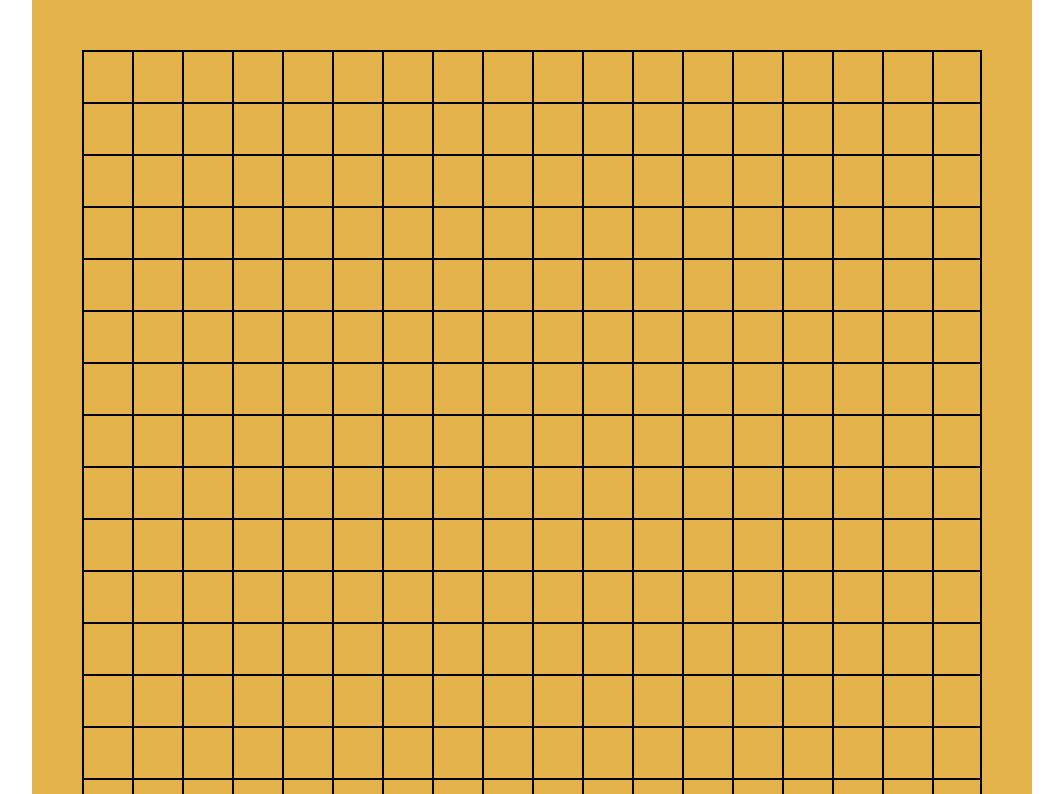
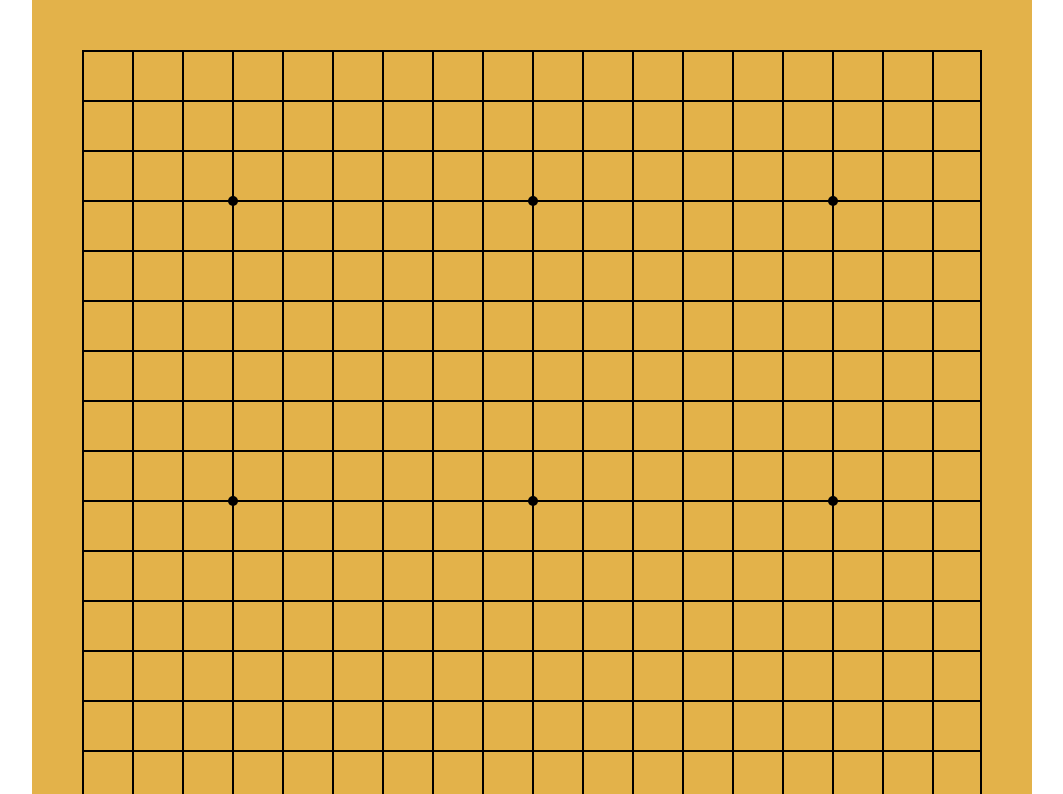
Before and after one commit to DaewoongByun/omok, a Next.js app: page /multi in a window 1280 px wide. Shown: the top 794 px of the page, without its empty margins (108-1171 px from the left). Built offline with nearby package versions, Linux system fonts and the light colour scheme.

Commit message:
점 9개 css

```diff
--- a/components/OmokPan.tsx
+++ b/components/OmokPan.tsx
@@ -10,27 +10,18 @@ type LineProps = {
 function Line({ line, idx }: LineProps) {
   return (
     <>
-      <div
-        className="line"
-        style={{
-          borderBottom: "2px solid black",
-          borderTop: idx === 0 ? "2px solid black" : "",
-        }}
-      >
-        {line.map((turn, i) =>
-          i < 18 ? (
-            <div
-              key={i}
-              className="kan"
-              style={{
-                borderLeft: "2px solid black",
-                borderRight: i === 17 ? "2px solid black" : "",
-              }}
-            ></div>
-          ) : (
-            ""
-          )
-        )}
+      <div className="line">
+        {line.map((turn, i) => (
+          <div
+            key={i}
+            className={i % 6 === 3 && idx % 6 === 3 ? "kan dot" : "kan"}
+            style={{
+              borderLeft: idx !== 18 && i !== 18 ? "2px solid black" : "",
+              borderRight: idx !== 18 && i === 17 ? "2px solid black" : "",
+              borderTop: i !== 18 ? "2px solid black" : "",
+            }}
+          ></div>
+        ))}
       </div>
 
       <style jsx>{`
@@ -41,6 +32,16 @@ function Line({ line, idx }: LineProps) {
           width: 50px;
           height: 50px;
         }
+        .dot::after {
+          content: "";
+          display: inline-block;
+          width: 10px;
+          height: 10px;
+          background-color: black;
+          position: absolute;
+          border-radius: 100%;
+          transform: translate(calc(-50% - 1px), calc(-50% - 1px));
+        }
       `}</style>
     </>
   );
@@ -50,14 +51,14 @@ export default function OmokPan({ pan }: OmokPanProps) {
   return (
     <>
       <div className="pan">
-        {pan.map((line: Array<number>, i: number) =>
-          i < 18 ? <Line line={line} idx={i} key={i} /> : ""
-        )}
+        {pan.map((line: Array<number>, i: number) => (
+          <Line line={line} idx={i} key={i} />
+        ))}
       </div>
       <style jsx>{`
         .pan {
           width: auto;
-          padding: 50px;
+          padding: 50px 0 0 50px;
           background-color: #e3b24a;
         }
       `}</style>
```
